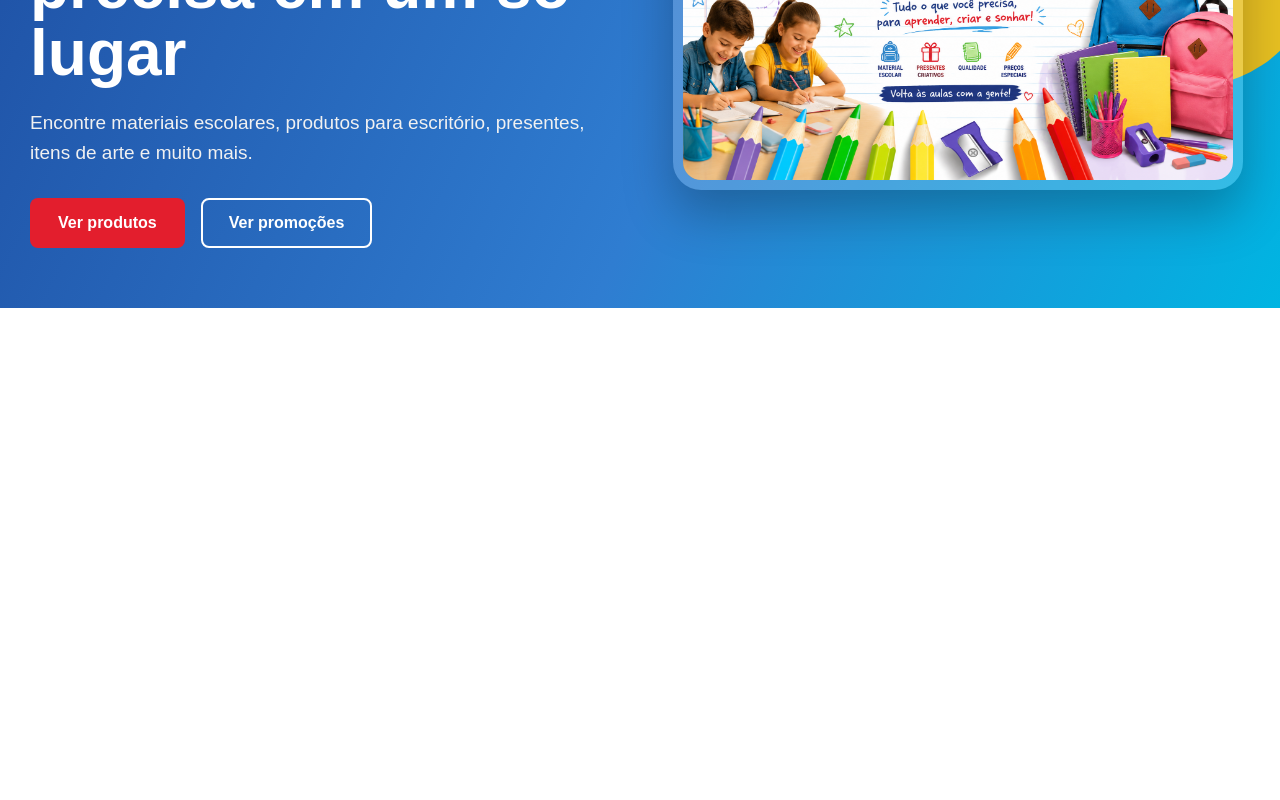
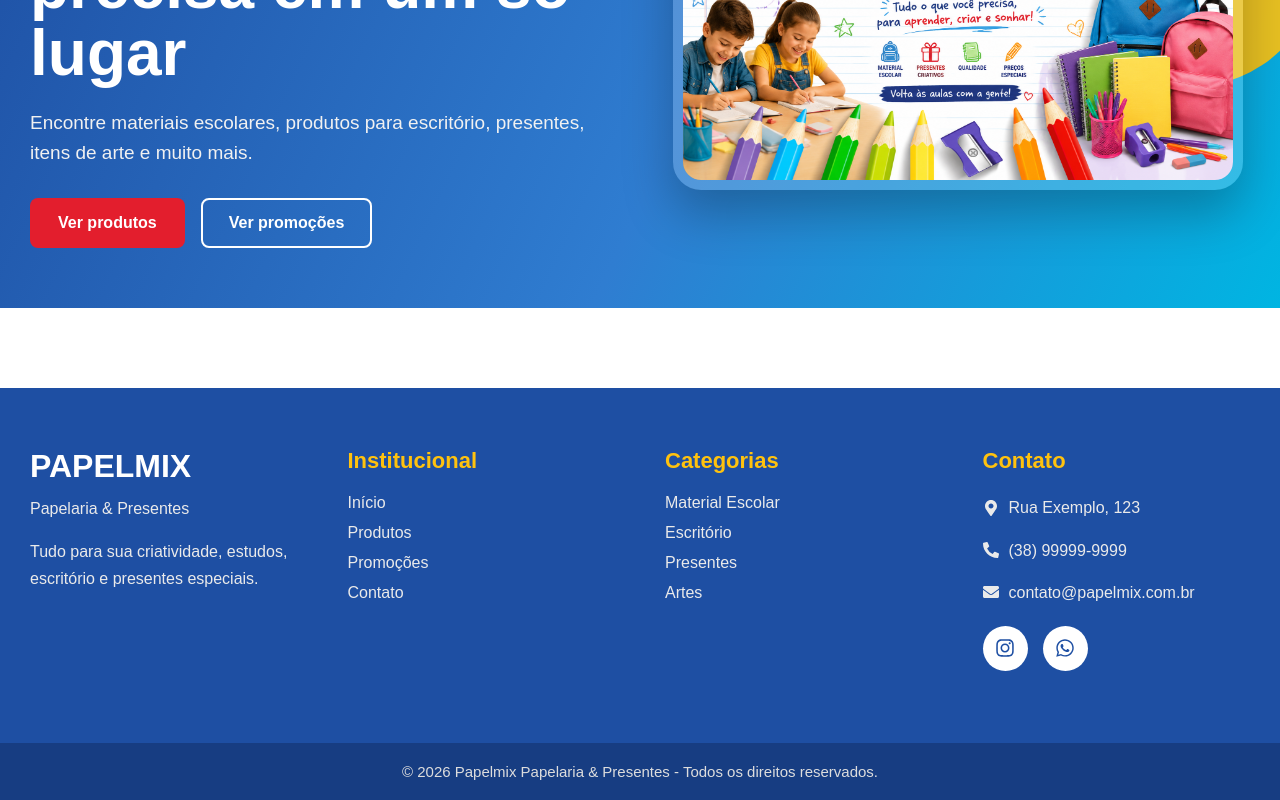
Before and after one commit to caldeira54/papelaria, a React (Vite) app: page / in a window 1280 px wide. Shown: the part 314-1114 px from the top of the page. Before the commit the page ends 800 px from the top, so only its background shows below. Built offline with nearby package versions, Linux system fonts and the light colour scheme.

Commit message:
Criação do componente de rodapé

```diff
--- a/src/App.jsx
+++ b/src/App.jsx
@@ -2,6 +2,7 @@ import { useState } from 'react'
 
 import Header from './components/header/index'
 import Banner from './components/banner/index'
+import Footer from './components/footer'
 
 import './App.css'
 
@@ -11,6 +12,8 @@ function App() {
       <Header />
 
       <Banner />
+
+      <Footer />
     </>
   )
 }
--- /dev/null
+++ b/src/components/footer/index.jsx
@@ -0,0 +1,69 @@
+import React from "react";
+
+import {
+    FaInstagram,
+    FaWhatsapp,
+    FaMapMarkerAlt,
+    FaPhoneAlt,
+    FaEnvelope
+} from "react-icons/fa";
+
+import "./style.css";
+
+export default function Footer() {
+    return (
+        <footer className="footer">
+            <div className="footer-container">
+                <div className="footer-col">
+                    <h2>PAPELMIX</h2>
+                    <p>Papelaria & Presentes</p>
+                    <p>
+                        Tudo para sua criatividade, estudos,
+                        escritório e presentes especiais.
+                    </p>
+                </div>
+                <div className="footer-col">
+                    <h3>Institucional</h3>
+                    <a href="#">Início</a>
+                    <a href="#">Produtos</a>
+                    <a href="#">Promoções</a>
+                    <a href="#">Contato</a>
+                </div>
+                <div className="footer-col">
+                    <h3>Categorias</h3>
+                    <a href="#">Material Escolar</a>
+                    <a href="#">Escritório</a>
+                    <a href="#">Presentes</a>
+                    <a href="#">Artes</a>
+                </div>
+                <div className="footer-col">
+                    <h3>Contato</h3>
+                    <p>
+                        <FaMapMarkerAlt />
+                        Rua Exemplo, 123
+                    </p>
+                    <p>
+                        <FaPhoneAlt />
+                        (38) 99999-9999
+                    </p>
+                    <p>
+                        <FaEnvelope />
+                        contato@papelmix.com.br
+                    </p>
+
+                    <div className="redes">
+                        <a href="#">
+                            <FaInstagram />
+                        </a>
+                        <a href="#">
+                            <FaWhatsapp />
+                        </a>
+                    </div>
+                </div>
+            </div>
+            <div className="footer-bottom">
+                © 2026 Papelmix Papelaria & Presentes - Todos os direitos reservados.
+            </div>
+        </footer>
+    );
+}
--- /dev/null
+++ b/src/components/footer/style.css
@@ -0,0 +1,82 @@
+.footer {
+    width: 100%;
+    background: #1E4FA3;
+    color: #fff;
+    margin-top: 80px;
+}
+
+.footer-container {
+    max-width: 1300px;
+    margin: auto;
+    padding: 60px 30px;
+    display: grid;
+    grid-template-columns: repeat(4, 1fr);
+    gap: 50px;
+}
+
+.footer-col h2 {
+    color: #fff;
+    margin-bottom: 10px;
+    font-size: 32px;
+}
+
+.footer-col h3 {
+    margin-bottom: 20px;
+    color: #FFC20E;
+    font-size: 22px;
+}
+
+.footer-col p {
+    margin-bottom: 15px;
+    color: #EAEAEA;
+    line-height: 1.7;
+    display: flex;
+    align-items: center;
+    gap: 10px;
+}
+
+.footer-col a {
+    display: block;
+    margin-bottom: 12px;
+    text-decoration: none;
+    color: #EAEAEA;
+    transition: .3s;
+}
+
+.footer-col a:hover {
+    color: #FFC20E;
+    transform: translateX(5px);
+}
+
+.redes {
+    display: flex;
+    gap: 15px;
+    margin-top: 20px;
+}
+
+.redes a {
+    width: 45px;
+    height: 45px;
+    border-radius: 50%;
+    background: #ffffff;
+    color: #1E4FA3;
+    display: flex;
+    justify-content: center;
+    align-items: center;
+    font-size: 20px;
+    transition: .3s;
+}
+
+.redes a:hover {
+    background: #E31E2D;
+    color: #fff;
+    transform: translateY(-5px);
+}
+
+.footer-bottom {
+    background: #173D82;
+    text-align: center;
+    padding: 20px;
+    color: #ddd;
+    font-size: 15px;
+}
```
